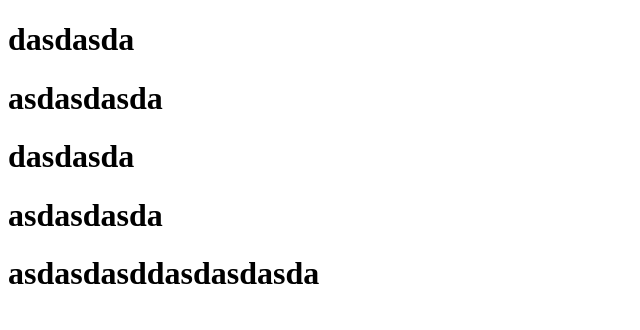
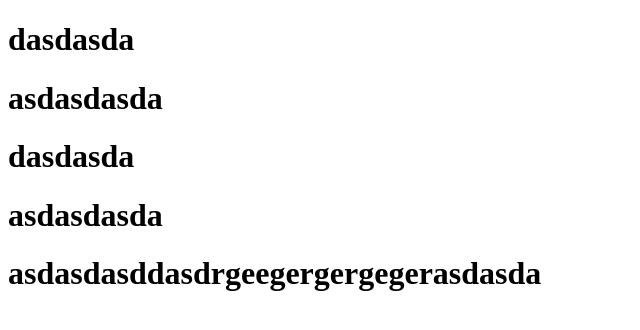
Before and after one commit to entrop-/travi, a plain HTML site: page index.html in a window 1280 px wide. Shown: the whole page, without its empty margins (0-640 px from the left). Drawn offline with Linux system fonts and the light colour scheme.

Commit message:
hgjhghjghj

```diff
--- a/index.html
+++ b/index.html
@@ -9,6 +9,6 @@
 <h1>asdasdasda</h1>
 <h1>dasdasda</h1>
 <h1>asdasdasda</h1>
-<h1>asdasdasddasdasdasda</h1>
+<h1>asdasdasddasdrgeegergergegerasdasda</h1>
 </body>
 </html>
--- /dev/null
+++ b/newjavascript.js
@@ -0,0 +1,5 @@
+/*
+ * To change this license header, choose License Headers in Project Properties.
+ * To change this template file, choose Tools | Templates
+ * and open the template in the editor.
+ */
```
Also changed, not shown: 1 other file.
